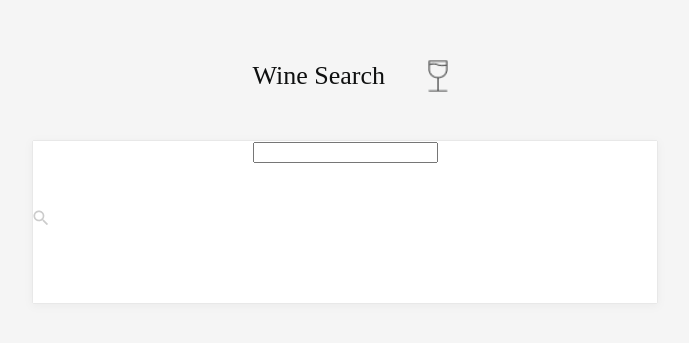
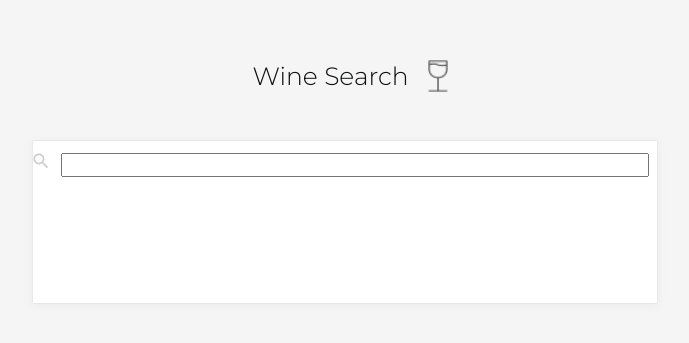
Before and after one commit to ckluy31/wineapp, a React (Create React App) app in the folder frontend/wine-app/: page / in a window 1280 px wide. Shown: the part 123-466 px from the top of the page, without its empty margins (296-985 px from the left). Built offline with nearby package versions, Linux system fonts and the light colour scheme.

Commit message:
fixed positioning in css for search page

```diff
--- a/frontend/wine-app/src/index.js
+++ b/frontend/wine-app/src/index.js
@@ -3,6 +3,7 @@ import ReactDOM from 'react-dom';
 import './index.css';
 import App from './App';
 import reportWebVitals from './reportWebVitals';
+import "typeface-montserrat"
 
 ReactDOM.render(
   <React.StrictMode>
--- a/frontend/wine-app/src/search/SearchPage.js
+++ b/frontend/wine-app/src/search/SearchPage.js
@@ -48,16 +48,17 @@ export default function SearchPage(){
                     <div className={"SearchInputBox"}>
                         <div className={"SearchActionsLeft"}>
                             <div className={"LabelLeft"}>
-
+                                <input className={"SearchQuery"} onChange={handleSearch} />
                             </div>
                             <div className={"SearchIconBox"}>
                                 <img src={closeIcon} className="CloseIcon" alt={"icon"}/>
                             </div>
 
                         </div>
+
                         <div className={"SearchActionsRight"}>
                         </div>
-                        <input className={"SearchQuery"} onChange={handleSearch} />
+
                     </div>
                     <div className={"ListResults"}>
 
--- a/frontend/wine-app/src/search/SearchResult.js
+++ b/frontend/wine-app/src/search/SearchResult.js
@@ -9,11 +9,12 @@ export function SearchResult({ searchResult: wine, onSelect}) {
                     <div className={"MainResultText"}>
                         <p>{wine.lotCode}</p>
                     </div>
-                        <div className={"SubResultText"}>
+                    <div className={"SubResultDescription"}>
                         <p>{wine.description}</p>
                     </div>
                 </div>
             </div>
+            <div className={"ActionsRight"}>
                 <div className={"Frame17"}>
                     <div className={"SubResultText"}>
                         <p>{wine.volume}</p>
@@ -22,6 +23,8 @@ export function SearchResult({ searchResult: wine, onSelect}) {
                         <p>{wine.tankCode}</p>
                     </div>
                 </div>
+            </div>
+
 
         </div>);
 }
--- a/frontend/wine-app/src/search/search.css
+++ b/frontend/wine-app/src/search/search.css
@@ -71,7 +71,7 @@
     font-family: Montserrat, serif;
     font-style: normal;
     font-weight: 300;
-    font-size: 26px;
+    font-size: 25px;
     line-height: 32px;
     /* identical to box height, or 125% */
 
@@ -137,6 +137,40 @@
     margin: 8px 0px;
 }
 
+.SearchQuery {
+    /* Label Left */
+
+
+    position: static;
+    width: 580px;
+    height: 18px;
+    left: 44px;
+    top: calc(50% - 18px/2);
+
+    /* Label Light 13px */
+
+    font-family: Montserrat;
+    font-style: normal;
+    font-weight: 300;
+    font-size: 13px;
+    line-height: 18px;
+    /* identical to box height, or 138% */
+
+    display: flex;
+    align-items: center;
+
+    /* #0F1010 */
+
+    color: #0F1010;
+
+    /* Inside Auto Layout */
+
+    flex: none;
+    order: 1;
+    flex-grow: 0;
+    margin: 0px 8px;
+}
+
 .SearchInputBox {
     /* Input/Square/Hint */
 
@@ -170,7 +204,7 @@
     align-items: center;
     padding: 0px 12px;
 
-    position: absolute;
+    position: relative;
     width: 294px;
     height: 24px;
     left: 0px;
@@ -326,7 +360,8 @@
     align-items: center;
     padding: 0px 12px;
 
-    width: 208px;
+    position: relative;
+    width: 448px;
     height: 36px;
     left: 0px;
     top: calc(50% - 36px/2);
@@ -345,7 +380,7 @@
     padding: 0px;
 
     position: static;
-    width: 184px;
+    width: 384px;
     height: 36px;
     left: 12px;
     top: 0px;
@@ -358,13 +393,46 @@
     margin: 0px 8px;
 }
 
+.SubResultDescription {
+    /* Text */
+
+
+    position: static;
+    width: 448px;
+    height: 18px;
+    left: 0px;
+    bottom: 0px;
+
+    /* Label Light 13px */
+
+    font-family: Montserrat, serif;
+    font-style: normal;
+    font-weight: 300;
+    font-size: 10px;
+    line-height: 18px;
+    /* identical to box height, or 138% */
+
+    display: flex;
+    align-items: center;
+
+    /* #3A3B3B */
+
+    color: #3A3B3B;
+
+    /* Inside Auto Layout */
+
+    flex: none;
+    flex-grow: 0;
+    margin: 0px 0px;
+}
+
 .ActionsRight{
     display: flex;
     flex-direction: row;
     align-items: center;
     padding: 0px;
 
-    position: absolute;
+    position: relative;
     width: 71px;
     height: 24px;
     right: 10px;
@@ -373,12 +441,14 @@
 }
 
 .Frame17 {
+    /* Frame 17 */
+    /* Auto Layout */
     display: flex;
     flex-direction: column;
     align-items: flex-end;
     padding: 0px;
 
-    position: static;
+    position: relative;
     width: 61px;
     height: 36px;
     right: 12px;
@@ -420,30 +490,29 @@
 }
 
 .SubResultText{
-    /* Text */
-
-
+    /* Volume */
     position: static;
-    width: 360px;
+    width: 37px;
     height: 18px;
-    left: 0px;
-    bottom: 0px;
-
+    right: 0px;
+    top: calc(50% - 18px/2 + 9px);
     /* Label Light 13px */
 
-    font-family: Montserrat, serif;
+    font-family: Montserrat, sans-serif;
     font-style: normal;
     font-weight: 300;
-    font-size: 13px;
+    font-size: 8px;
     line-height: 18px;
     /* identical to box height, or 138% */
 
     display: flex;
     align-items: center;
+    text-align: right;
 
-    /* #3A3B3B */
+    /* #0F1010 */
 
-    color: #3A3B3B;
+    color: #0F1010;
+    opacity: 0.6;
 
     /* Inside Auto Layout */
 
@@ -476,6 +545,7 @@
     /* Inside Auto Layout */
 
     flex: none;
+    order: 1;
     flex-grow: 0;
     margin: 0px 0px;
 }
```
Lines whose indentation alone changed are shown as unchanged.
